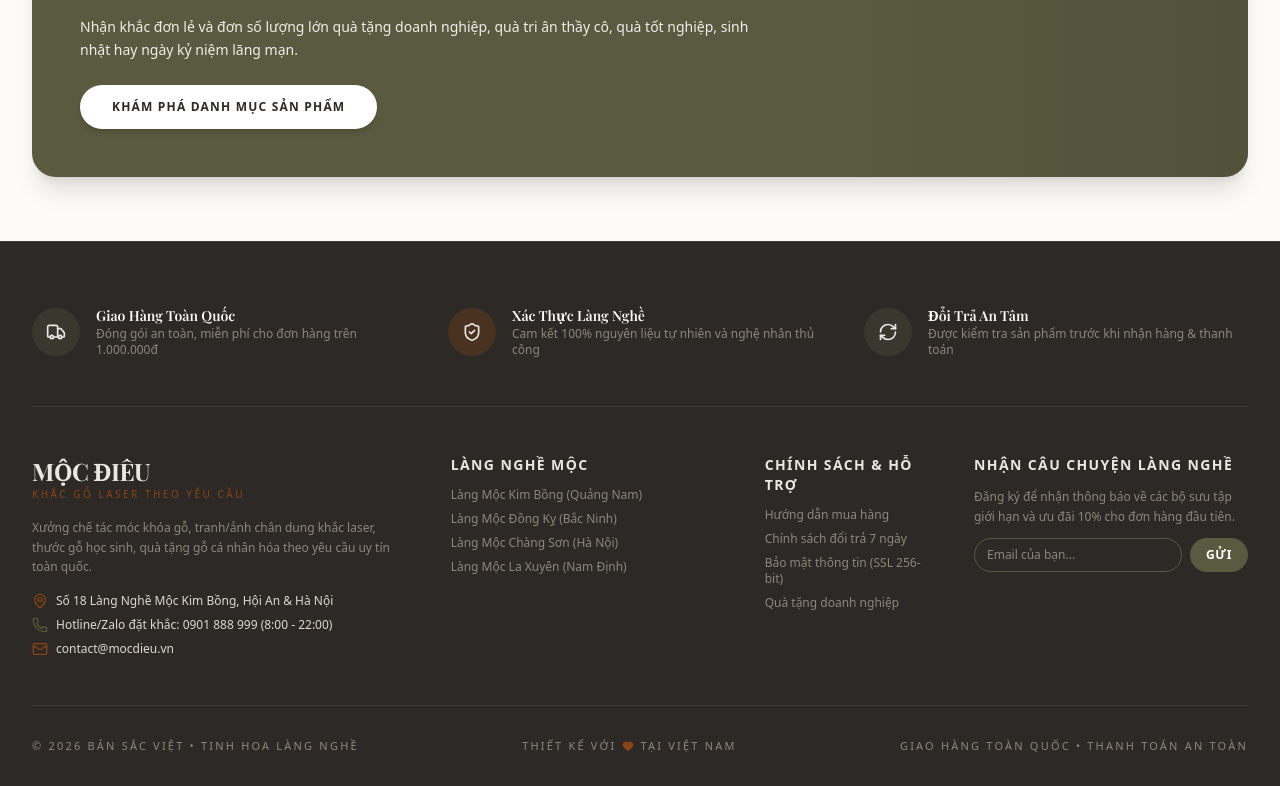
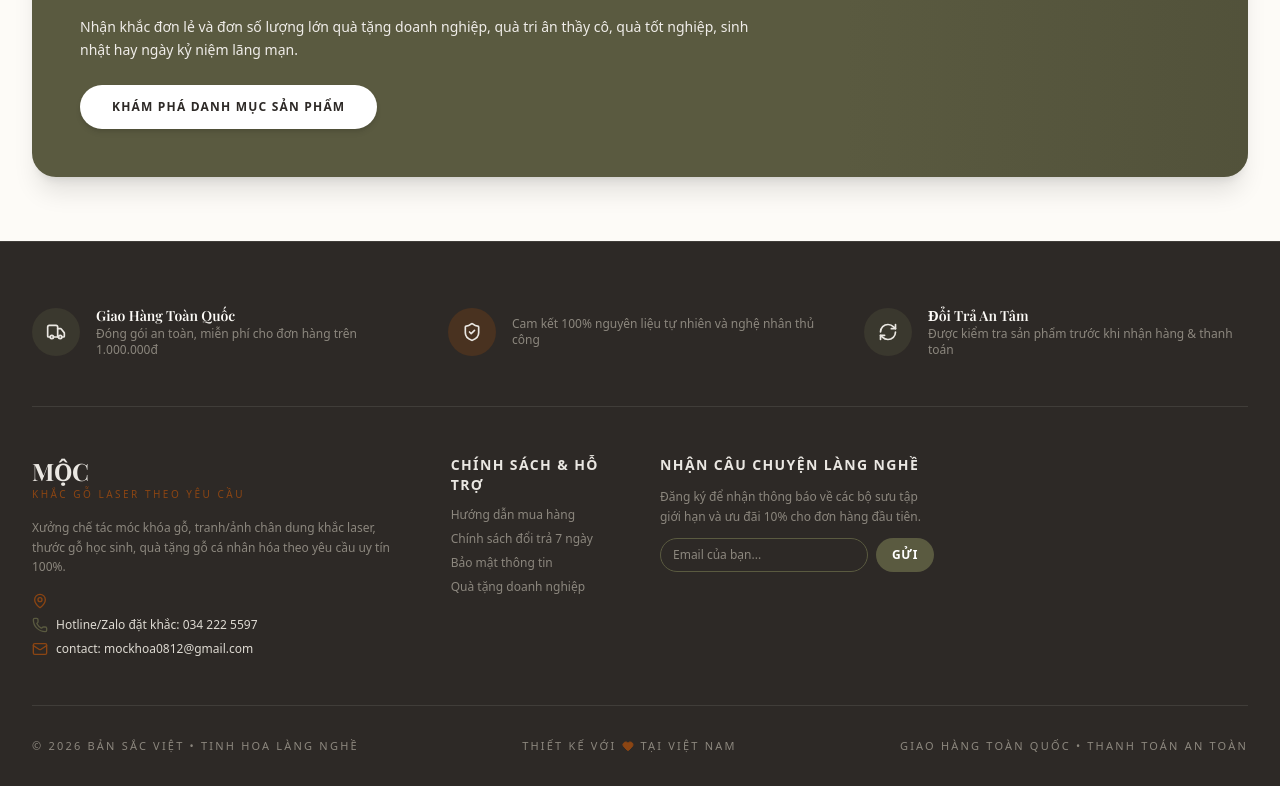
Before and after one commit to tin1511/webmoc, a React (Vite) app: page / in a window 1280 px wide. Shown: the part 2779-3565 px from the top of the page. Built offline with nearby package versions, Linux system fonts and the light colour scheme; no server answers; the database is empty; a web font is replaced by a local one.

Commit message:
Update Footer.tsx

```diff
--- a/src/components/Footer.tsx
+++ b/src/components/Footer.tsx
@@ -32,7 +32,6 @@ export const Footer: React.FC<FooterProps> = ({ onOpenSecurity }) => {
             </div>
             <div>
               <h5 className="font-serif-vi font-semibold text-sm">
-                Xác Thực Làng Nghề
               </h5>
               <p className="text-xs text-[#8C877E]">
                 Cam kết 100% nguyên liệu tự nhiên và nghệ nhân thủ công
@@ -61,60 +60,30 @@ export const Footer: React.FC<FooterProps> = ({ onOpenSecurity }) => {
           <div className="lg:col-span-4 space-y-4">
             <div className="flex flex-col">
               <h4 className="text-2xl font-bold tracking-tight text-[#EAE7E2] font-serif-vi">
-                MỘC ĐIÊU
+                MỘC
               </h4>
               <span className="text-[10px] font-medium uppercase tracking-[0.25em] text-[#8B4513]">
                 Khắc Gỗ Laser Theo Yêu Cầu
               </span>
             </div>
             <p className="text-xs text-[#8C877E] leading-relaxed max-w-sm">
-              Xưởng chế tác móc khóa gỗ, tranh/ảnh chân dung khắc laser, thước gỗ học sinh, quà tặng gỗ cá nhân hóa theo yêu cầu uy tín toàn quốc.
+              Xưởng chế tác móc khóa gỗ, tranh/ảnh chân dung khắc laser, thước gỗ học sinh, quà tặng gỗ cá nhân hóa theo yêu cầu uy tín 100%.
             </p>
             <div className="space-y-2 text-xs text-[#DEDAD2]">
               <p className="flex items-center gap-2">
                 <MapPin className="w-4 h-4 text-[#8B4513]" />
-                <span>Số 18 Làng Nghề Mộc Kim Bồng, Hội An & Hà Nội</span>
+                <span></span>
               </p>
               <p className="flex items-center gap-2">
                 <Phone className="w-4 h-4 text-[#5A5A40]" />
-                <span>Hotline/Zalo đặt khắc: 0901 888 999 (8:00 - 22:00)</span>
+                <span>Hotline/Zalo đặt khắc: 034 222 5597</span>
               </p>
               <p className="flex items-center gap-2">
                 <Mail className="w-4 h-4 text-[#8B4513]" />
-                <span>contact@mocdieu.vn</span>
+                <span>contact: mockhoa0812@gmail.com</span>
               </p>
             </div>
           </div>
-
-          {/* Col 2: Làng nghề nổi bật */}
-          <div className="lg:col-span-3 space-y-3">
-            <h5 className="text-sm font-bold uppercase tracking-widest text-[#EAE7E2]">
-              Làng Nghề Mộc
-            </h5>
-            <ul className="space-y-2 text-xs text-[#8C877E]">
-              <li>
-                <a href="#stories-section" className="hover:text-white transition-colors">
-                  Làng Mộc Kim Bồng (Quảng Nam)
-                </a>
-              </li>
-              <li>
-                <a href="#stories-section" className="hover:text-white transition-colors">
-                  Làng Mộc Đồng Kỵ (Bắc Ninh)
-                </a>
-              </li>
-              <li>
-                <a href="#stories-section" className="hover:text-white transition-colors">
-                  Làng Mộc Chàng Sơn (Hà Nội)
-                </a>
-              </li>
-              <li>
-                <a href="#stories-section" className="hover:text-white transition-colors">
-                  Làng Mộc La Xuyên (Nam Định)
-                </a>
-              </li>
-            </ul>
-          </div>
-
           {/* Col 3: Hỗ trợ khách hàng */}
           <div className="lg:col-span-2 space-y-3">
             <h5 className="text-sm font-bold uppercase tracking-widest text-[#EAE7E2]">
@@ -137,7 +106,7 @@ export const Footer: React.FC<FooterProps> = ({ onOpenSecurity }) => {
                   onClick={onOpenSecurity}
                   className="hover:text-white transition-colors cursor-pointer text-left"
                 >
-                  Bảo mật thông tin (SSL 256-bit)
+                  Bảo mật thông tin
                 </button>
               </li>
               <li>
```
